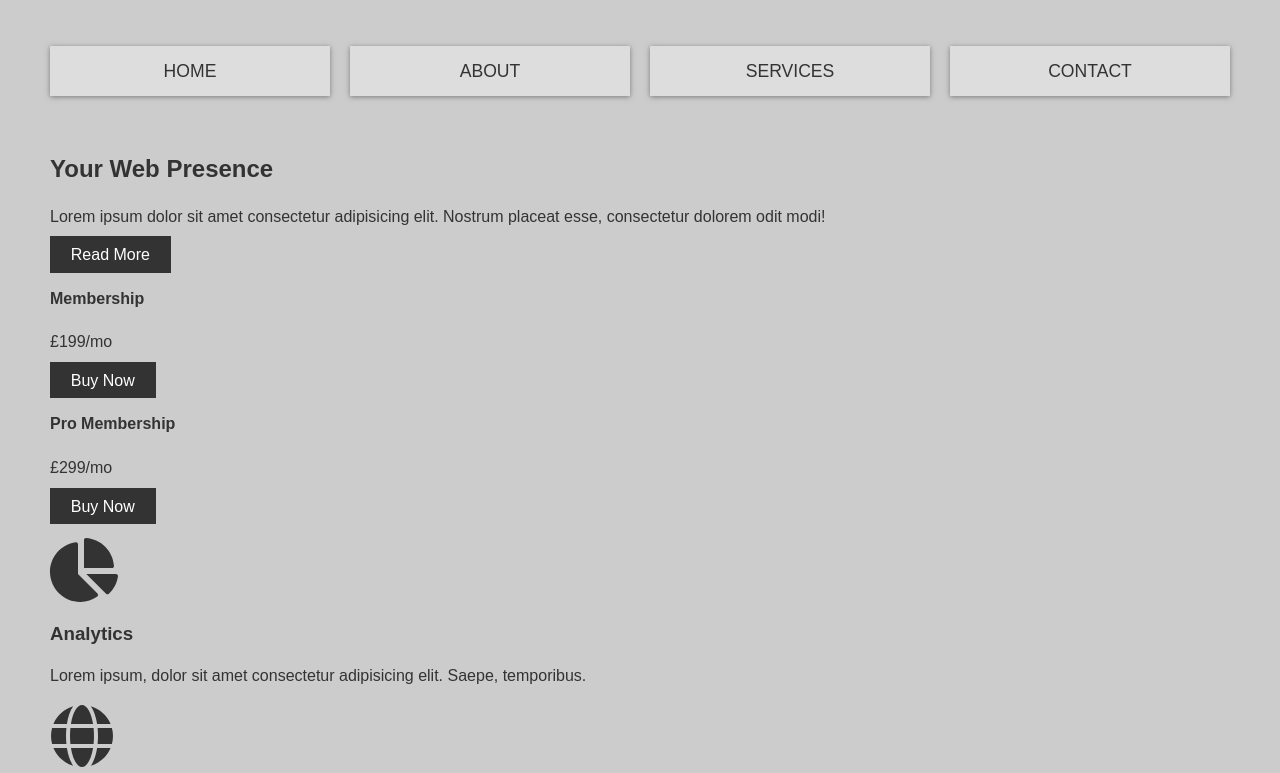
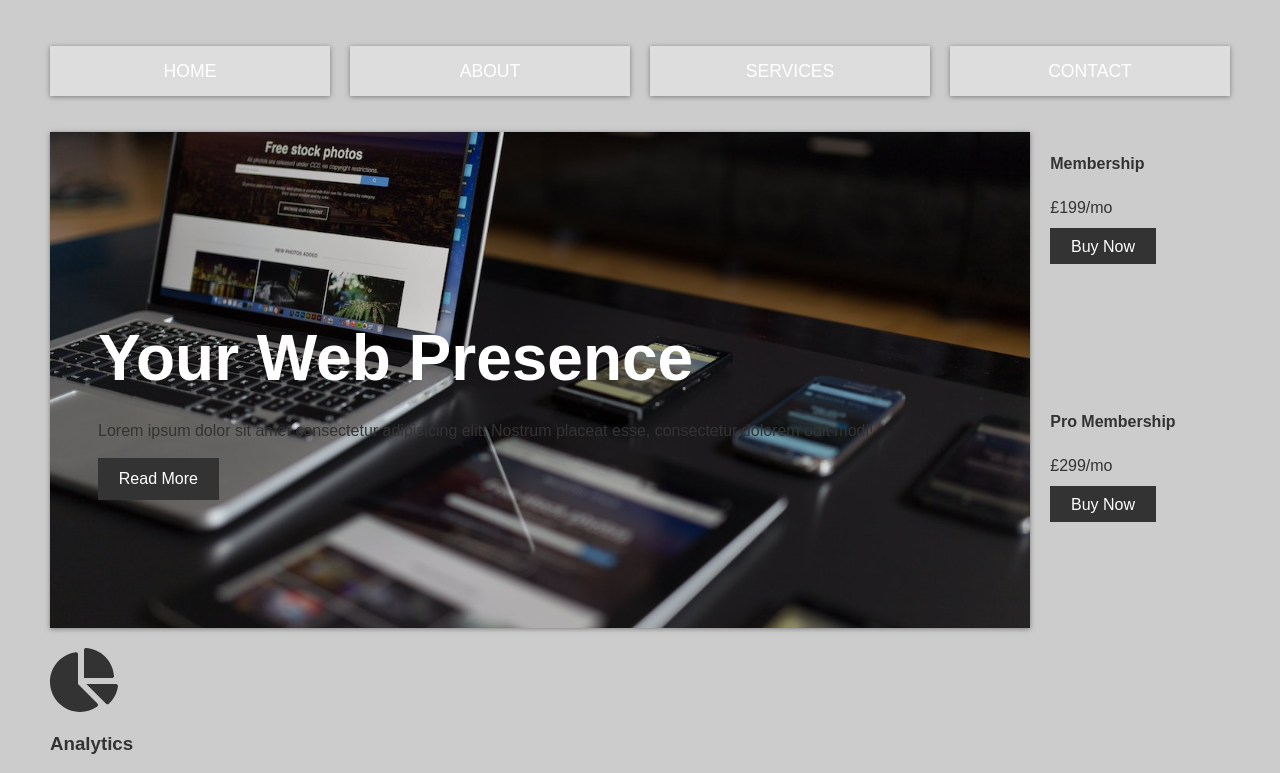
Before and after one commit to Carla022/WebPage01, a plain HTML site: page index.html in a window 1280 px wide. Shown: the top 773 px of the page. Drawn offline with Linux system fonts and the light colour scheme.

Commit message:
css + grid display

```diff
--- a/style.css
+++ b/style.css
@@ -56,8 +56,50 @@ img {
     text-decoration: none;
     padding: 0.8rem;
     text-align: center;
-    color: var(--dark);
+    color: var(--light);
     text-transform: uppercase;
     font-size: 1.1rem;
     box-shadow: var(--shadow);
 }
+
+.main-nav a:hover {
+    background: var(--dark);
+    color: var (--light);
+}
+
+.top-container {
+    display: grid;
+    grid-gap:20px;
+    grid-template-areas:
+    'showcase showcase top-box-a'
+    'showcase showcase top-box-b';
+
+}
+
+.showcase {
+    grid-area: showcase;
+    min-height: 400px;
+    background: url(img/showcase.jpg);
+    background-size: cover;
+    background-position: center;
+    padding: 3rem; /*48px 16x3*/
+    display: flex;
+    flex-direction: column;
+    align-items: start;
+    justify-content: center;
+    box-shadow: var(--shadow);
+}
+
+.showcase h1 {
+    font-size: 4rem;
+    margin-bottom: 0;
+    color: var(--light);
+}
+
+.top-box-a{
+    grid-area: top-box-a;
+}
+
+.top-box-b{
+    grid-area: top-box-b;
+}
```
